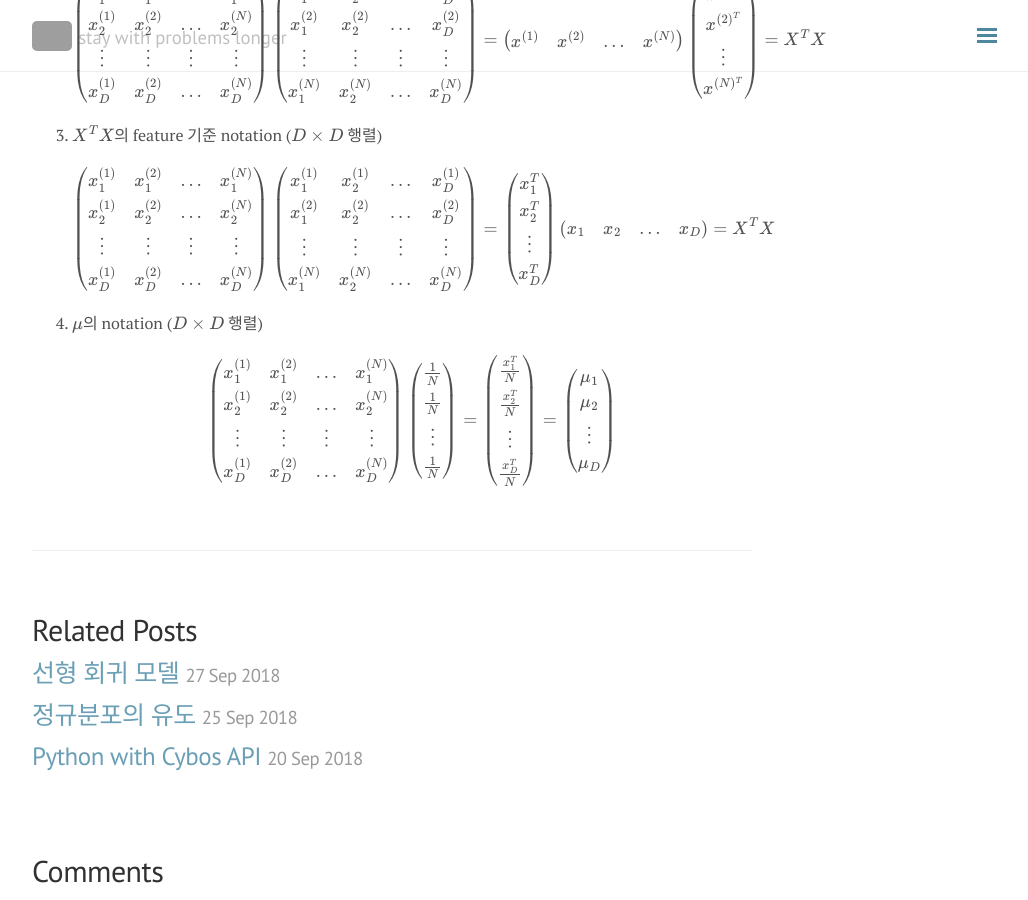
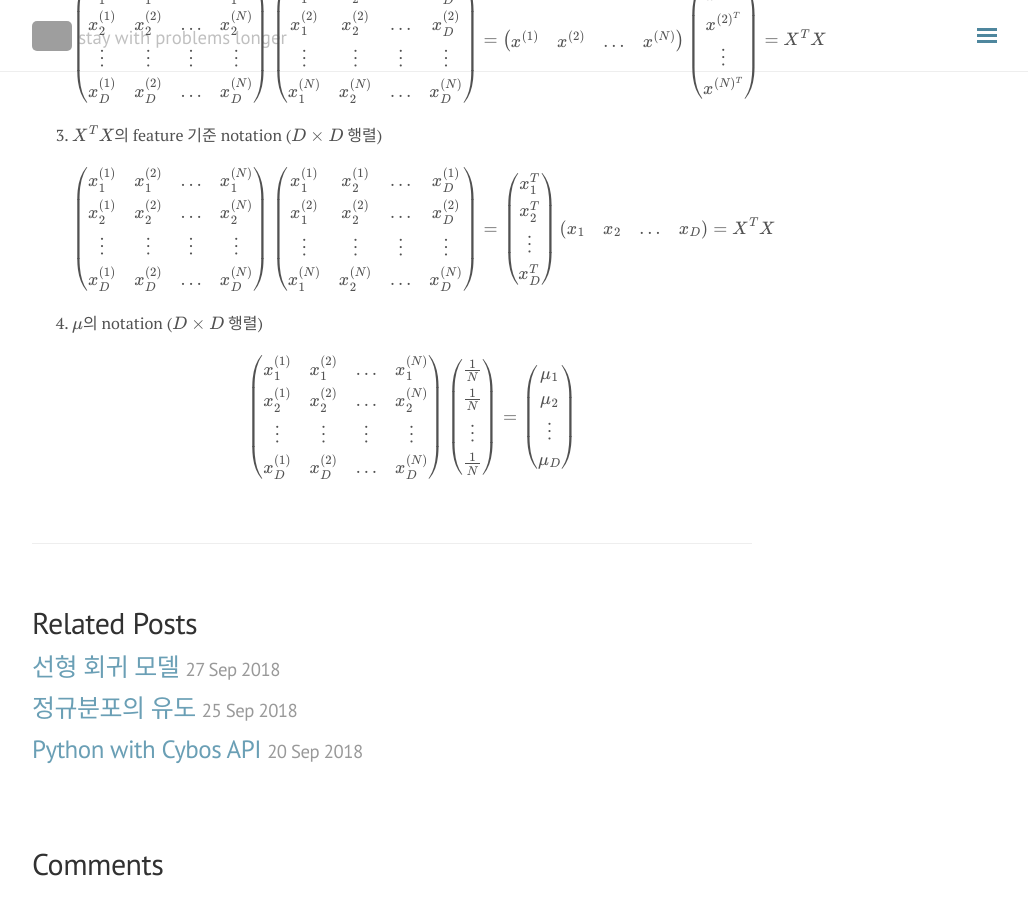
Before and after one commit to seokhoonj/seokhoonj.github.io, a Jekyll site: the page built from _posts/Math/2018-09-28-Math-gaussian_distribution.md, in a window 1280 px wide and 900 px high, scrolled down 1261 px. Shown: the whole window, without its empty margins (248-1276 px from the left). Built offline with Jekyll 4.4.1, drawn with Linux system fonts in a browser that asks for light colours; nearby versions of some CDN libraries; formulas are drawn with MathJax 3; comment, search, counter and statistics services are not loaded; grey boxes are pictures that could not be loaded.

Commit message:
add _posts

```diff
--- a/_posts/Math/2018-09-28-Math-gaussian_distribution.md
+++ b/_posts/Math/2018-09-28-Math-gaussian_distribution.md
@@ -35,4 +35,4 @@
 3. $X^T X$의 feature 기준 notation ($D \times D$ 행렬)
 \\( \begin{pmatrix} x\_1^{(1)} & x\_1^{(2)} & \ldots & x\_1^{(N)} \\\\ x\_2^{(1)} & x\_2^{(2)} & \ldots & x\_2^{(N)} \\\\ \vdots & \vdots & \vdots & \vdots \\\\ x\_D^{(1)} & x\_D^{(2)} & \ldots & x\_D^{(N)} \end{pmatrix} \begin{pmatrix} x\_1^{(1)} & x\_2^{(1)} & \ldots & x\_D^{(1)} \\\\ x\_1^{(2)} & x\_2^{(2)} & \ldots & x\_D^{(2)} \\\\ \vdots  & \vdots  & \vdots & \vdots \\\\ x\_1^{(N)} & x\_2^{(N)} & \ldots & x\_D^{(N)} \end{pmatrix} = \left(\begin{array}{c} x\_1^T \\\\ x\_2^T \\\\ \vdots \\\\ x\_D^T \end{array}\right) \left(\begin{array}{cccc} x\_1 & x\_2 & \ldots & x\_D \end{array}\right) = X^T X \\)
 4. $\mu$의 notation ($D \times D$ 행렬)
-\\( \begin{pmatrix} x\_1^{(1)} & x\_1^{(2)} & \ldots & x\_1^{(N)} \\\\ x\_2^{(1)} & x\_2^{(2)} & \ldots & x\_2^{(N)} \\\\ \vdots  & \vdots & \vdots & \vdots \\\\ x\_D^{(1)} & x\_D^{(2)} & \ldots & x\_D^{(N)} \end{pmatrix} \left(\begin{array}{c} \frac{1}{N} \\\\ \frac{1}{N} \\\\ \vdots \\\\ \frac{1}{N} \end{array}\right) = \left(\begin{array}{c} \frac{x\_1^T}{N} \\\\ \frac{x\_2^T}{N} \\\\ \vdots \\\\ \frac{x\_D^T}{N} \end{array}\right) = \left(\begin{array}{c} \mu\_1 \\\\ \mu\_2 \\\\ \vdots \\\\ \mu\_D \end{array}\right) \\)
+\\( \begin{pmatrix} x\_1^{(1)} & x\_1^{(2)} & \ldots & x\_1^{(N)} \\\\ x\_2^{(1)} & x\_2^{(2)} & \ldots & x\_2^{(N)} \\\\ \vdots  & \vdots & \vdots & \vdots \\\\ x\_D^{(1)} & x\_D^{(2)} & \ldots & x\_D^{(N)} \end{pmatrix} \left(\begin{array}{c} \frac{1}{N} \\\\ \frac{1}{N} \\\\ \vdots \\\\ \frac{1}{N} \end{array}\right) = \left(\begin{array}{c} \mu\_1 \\\\ \mu\_2 \\\\ \vdots \\\\ \mu\_D \end{array}\right) \\)
```
